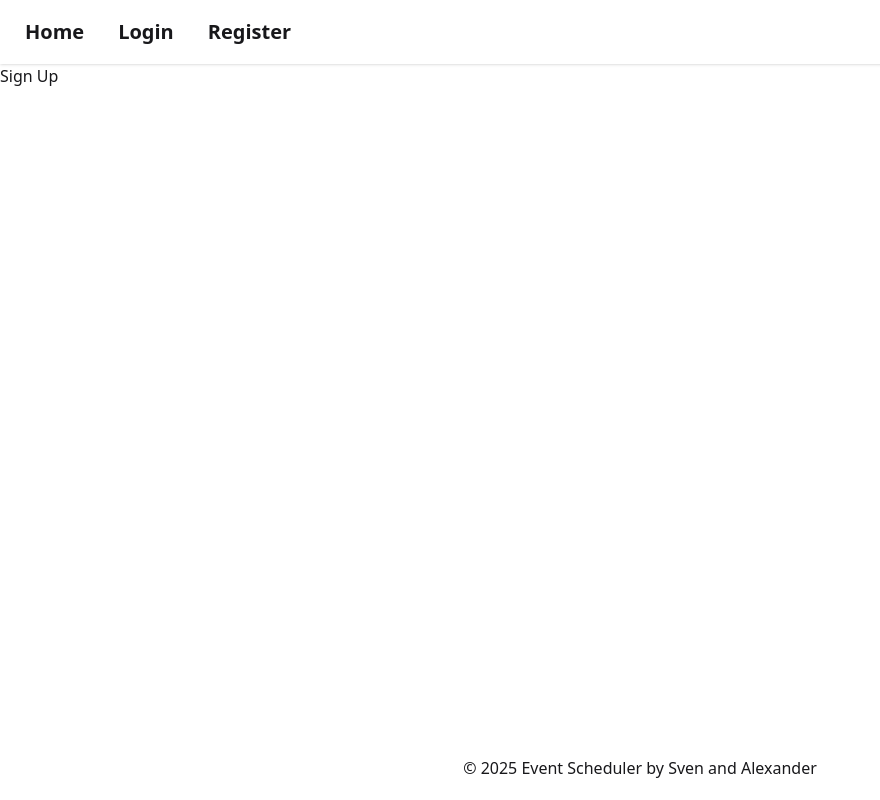
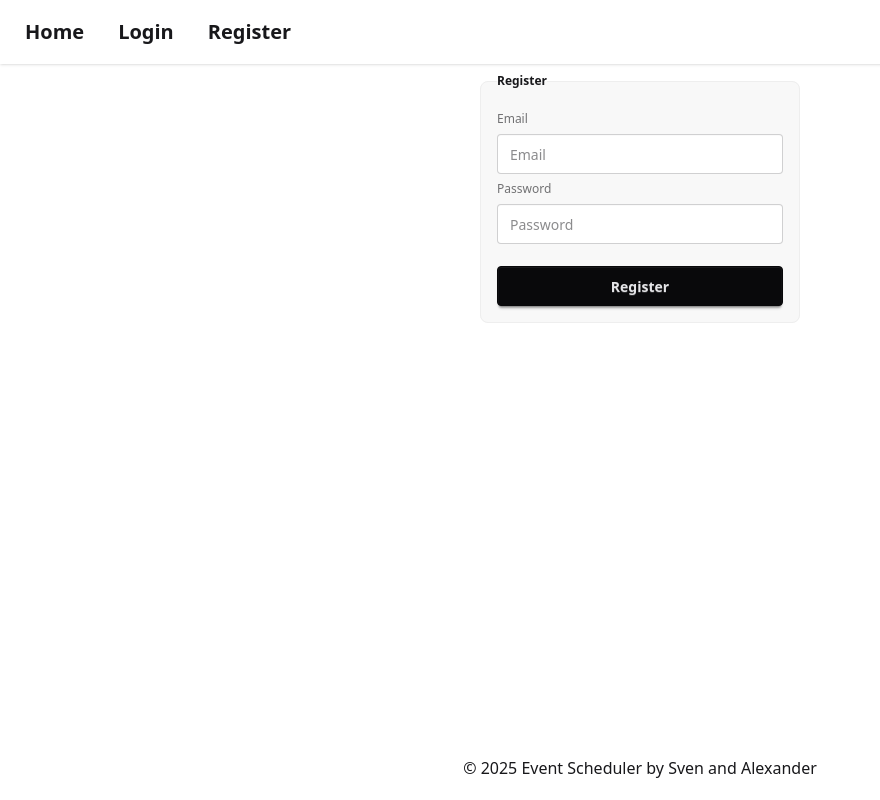
Before and after one commit to alexander-ulrich/event-scheduler, a React (Vite) app: page /sign-up in a window 1280 px wide. Shown: the whole page, without its empty margins (0-880 px from the left). Built offline with nearby package versions, Linux system fonts and the light colour scheme.

Commit message:
add Register new user functionality and clean up sign in page

```diff
--- a/src/pages/SignIn.jsx
+++ b/src/pages/SignIn.jsx
@@ -7,7 +7,7 @@ export default function SignIn() {
   const { token, setToken } = useAuthContext();
   const [email, setEmail] = useState("");
   const [password, setPassword] = useState("");
-
+  const [loading, setLoading] = useState(false);
   const [authResult, setAuthResult] = useState({
     credentials: null,
     error: null,
@@ -16,27 +16,31 @@ export default function SignIn() {
   const pwRef = useRef();
   const navigate = useNavigate();
 
+  //Authenticate User and save email, userid and token to LocalStorage
   async function handleSubmit(e) {
     e.preventDefault();
     try {
+      setLoading(true);
       const requestBody = { email: email, password: password };
-
       const res = await loginRequest(requestBody);
       setAuthResult(res);
       console.log("Token from login Response:" + res.token);
-
+      //set token from AuthContext for global authentication
       setToken(res.token);
     } catch (error) {
       console.log(error.message);
     } finally {
       //  State zurücksetzen
+      setLoading(false);
       setPassword("");
       pwRef.current.value = "";
     }
   }
-
+  //Redirect to Home on successful authentication
   useEffect(() => {
-    if (authResult.success) navigate("/");
+    if (authResult.success) {
+      navigate("/");
+    }
   }, [authResult.success]);
 
   return (
@@ -54,6 +58,7 @@ export default function SignIn() {
             name="email"
             className="input"
             placeholder="Email"
+            disabled={loading}
             onChange={(e) => {
               setEmail(e.target.value);
             }}
@@ -68,6 +73,7 @@ export default function SignIn() {
             ref={pwRef}
             className="input"
             placeholder="Password"
+            disabled={loading}
             onChange={(e) => {
               setPassword(e.target.value);
             }}
@@ -79,16 +85,15 @@ export default function SignIn() {
           )}
           {authResult?.success && (
             <p className="text-green-600 mt-1 font-semibold text-center">
-              Authentication complete!
+              Authentication complete! Redirecting...
             </p>
           )}
           <button
             type="submit"
-            // onClick hier ist nicht nötig , da onSubmit bereits im Form gesetzt ist.
-            onClick={handleSubmit}
+            disabled={loading}
             className="btn btn-neutral mt-4"
           >
-            Login
+            {loading ? "Logging in..." : "Login"}
           </button>
         </fieldset>
       </form>
--- a/src/pages/SignUp.jsx
+++ b/src/pages/SignUp.jsx
@@ -1,3 +1,97 @@
+import { useNavigate } from "react-router";
+import { useEffect, useRef, useState } from "react";
+import { registerRequest } from "../utils/apiAccess";
+
 export default function SignUp() {
-  return <div>Sign Up</div>;
+  const [email, setEmail] = useState("");
+  const [password, setPassword] = useState("");
+  const [loading, setLoading] = useState(false);
+  const [registerResult, setRegisterResult] = useState({
+    credentials: null,
+    error: null,
+    success: false,
+  });
+  const pwRef = useRef();
+  const navigate = useNavigate();
+
+  //add new User to API database
+  async function handleSubmit(e) {
+    e.preventDefault();
+    try {
+      setLoading(true);
+      const requestBody = { email: email, password: password };
+      const res = await registerRequest(requestBody);
+      setRegisterResult(res);
+    } catch (error) {
+      console.log(error.message);
+      setRegisterResult(res);
+    } finally {
+      //  State zurücksetzen
+      setLoading(false);
+      setPassword("");
+      pwRef.current.value = "";
+    }
+  }
+  //Redirect to login page on successful registrtion for authentication
+  useEffect(() => {
+    if (registerResult.success) navigate("/sign-in");
+  }, [registerResult.success]);
+
+  return (
+    <div className="flex flex-col items-center">
+      <form onSubmit={handleSubmit}>
+        <fieldset className="fieldset bg-base-200 border-base-300 rounded-box w-xs border p-4">
+          <legend className="fieldset-legend">Register</legend>
+
+          <label htmlFor="email" className="label">
+            Email
+          </label>
+          <input
+            type="email"
+            id="email"
+            name="email"
+            className="input"
+            placeholder="Email"
+            disabled={loading}
+            onChange={(e) => {
+              setEmail(e.target.value);
+            }}
+          />
+          <label htmlFor="password" className="label">
+            Password
+          </label>
+          <input
+            type="password"
+            id="password"
+            name="password"
+            ref={pwRef}
+            className="input"
+            placeholder="Password"
+            disabled={loading}
+            autoComplete="new-password"
+            onChange={(e) => {
+              setPassword(e.target.value);
+            }}
+          />
+          {registerResult?.error && (
+            <p className="text-red-600 mt-1 font-semibold text-center">
+              {registerResult?.error}
+            </p>
+          )}
+          {registerResult?.success && (
+            <p className="text-green-600 mt-1 font-semibold text-center">
+              Registration complete! Redirecting...
+            </p>
+          )}
+          <button
+            type="submit"
+            disabled={loading}
+            className="btn btn-neutral mt-4"
+          >
+            {loading ? "Submitting..." : "Register"}
+          </button>
+        </fieldset>
+      </form>
+    </div>
+  );
 }
--- a/src/utils/apiAccess.js
+++ b/src/utils/apiAccess.js
@@ -6,6 +6,7 @@ export async function loginRequest(loginCredentials) {
   const authUrl = "/api/auth/login";
   const result = { credentials: null, error: null, success: null };
   try {
+    await sleep(2000);
     const response = await fetch(baseUrl + authUrl, {
       method: "POST",
       headers: {
@@ -35,3 +36,40 @@ export async function loginRequest(loginCredentials) {
     return result;
   }
 }
+
+export async function registerRequest(registerCredentials) {
+  const registerUrl = "/api/users";
+  const result = { user: null, error: null, success: null };
+  try {
+    await sleep(2000);
+    const response = await fetch(baseUrl + registerUrl, {
+      method: "POST",
+      headers: {
+        accept: "application/json",
+        "Content-Type": "application/json",
+      },
+      body: JSON.stringify(registerCredentials),
+    });
+    if (!response.ok) {
+      result.error = "Something went wrong. Please try again!";
+      result.success = false;
+      throw new Error("Something went wrong. Please try again!");
+    }
+    console.log("Authentication complete!");
+
+    const data = await response.json();
+    // saveToLocalStorage("user", data);
+    result.user = data;
+    result.success = true;
+  } catch (error) {
+    console.log(error.message);
+    result.success = false;
+    result.error = error.message;
+  } finally {
+    console.log(result);
+
+    return result;
+  }
+}
+
+export const sleep = (ms) => new Promise((res) => setTimeout(res, ms));
```
